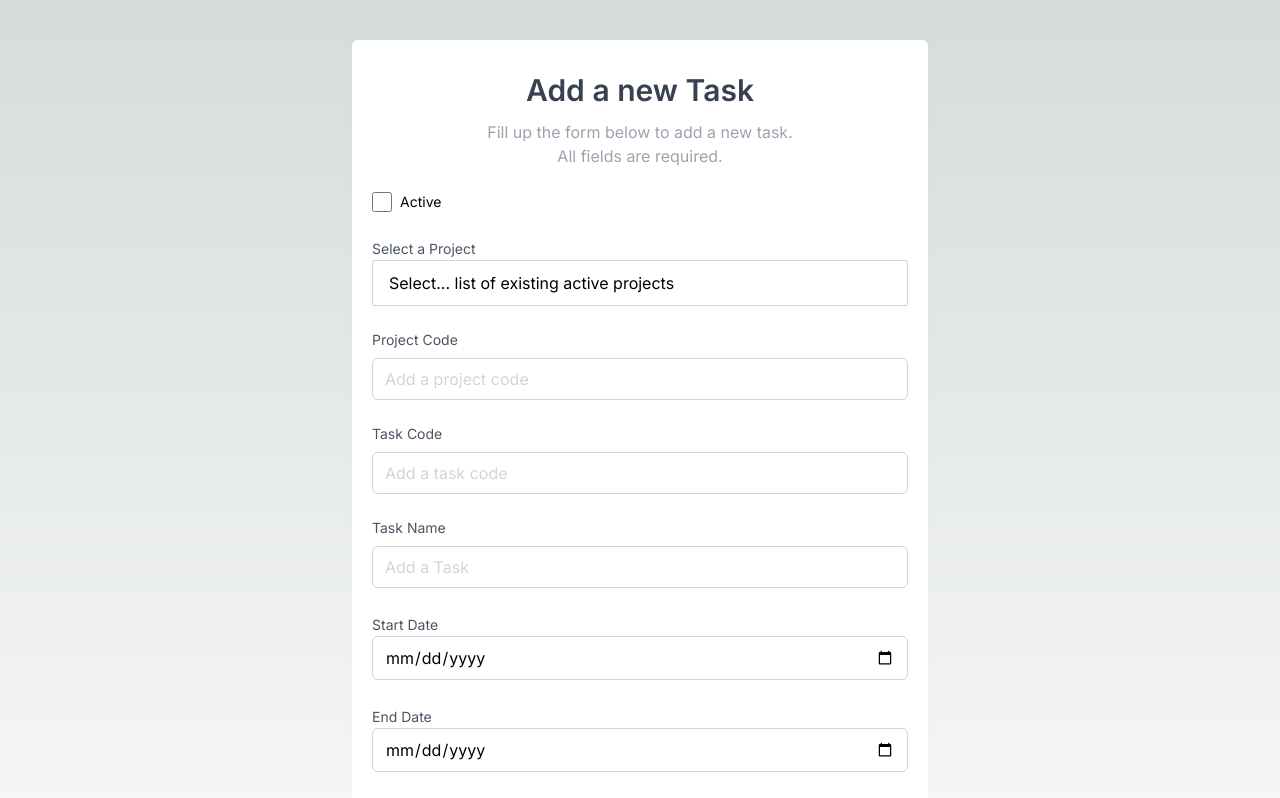
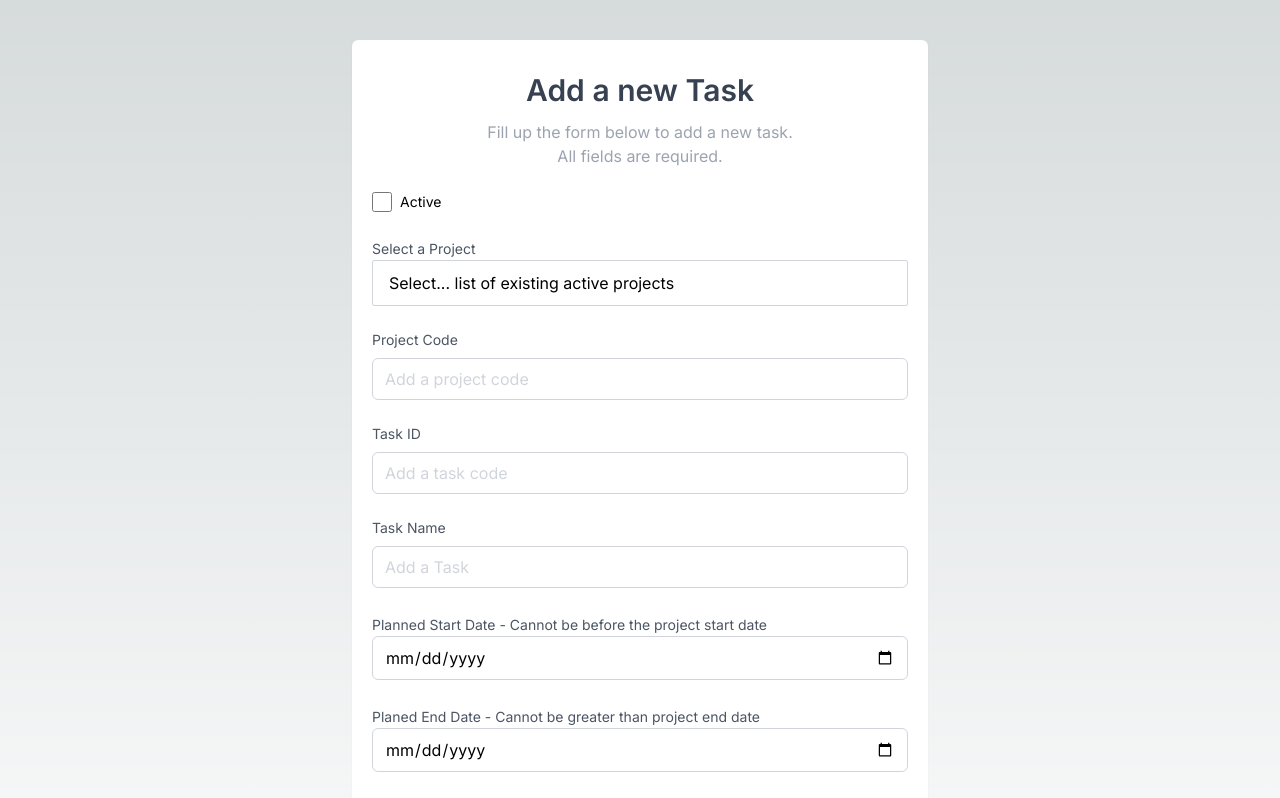
Before and after one commit to bashiraziz/EVMS, a Next.js app: page /addTask in a window 1280 px wide. Shown: the top 798 px of the page. Built offline with nearby package versions, Linux system fonts and the light colour scheme.

Commit message:
misc fixes

```diff
--- /dev/null
+++ b/app/addData/page.tsx
@@ -0,0 +1,19 @@
+import { FC } from "react"
+
+const AddData: FC = () => {
+    return(
+
+        <div className="p-10">
+        <div className="group relative w-max">
+            <button>Click me!</button>
+            <span
+            className="pointer-events-none absolute -top-7 left-0 w-max opacity-0 transition-opacity group-hover:opacity-100"
+            >
+            This is a button.
+            </span>
+        </div>
+        </div>
+
+    )
+    }
+    export default AddData;
--- a/app/addTask/page.tsx
+++ b/app/addTask/page.tsx
@@ -49,7 +49,7 @@ const AddTask: FC = () => {
         </div>
         <div className="mb-6">
           <label htmlFor="taskCode" className="block mb-2 text-sm text-gray-600"
-            >Task Code</label
+            >Task ID</label
           >
           <input
             type="text"
@@ -73,7 +73,7 @@ const AddTask: FC = () => {
         </div>
         <div className="mb-6">
             {/* start date cannot be before the start date of the project */}
-          <label htmlFor="startDate" className="text-sm text-gray-600">Start Date</label>
+          <label htmlFor="startDate" className="text-sm text-gray-600">Planned Start Date -  Cannot be before the project start date</label>
           <input
             type="Date"
             name="startDate"
@@ -83,7 +83,13 @@ const AddTask: FC = () => {
         </div>
         <div className="mb-6">
             {/* start date cannot be before the start date of the project */}
-          <label htmlFor="endDate" className="text-sm text-gray-600">End Date</label>
+        <div className="group relative w-max">
+          <label htmlFor="endDate" className="text-sm text-gray-600">Planed End Date - Cannot be greater  than project end date</label>
+          <span
+             className="pointer-events-none absolute -top-6 left-0 w-max rounded bg-gray-900 px-2 py-1 text-sm font-medium text-gray-50 opacity-0 shadow transition-opacity group-hover:opacity-100">
+             End date cannot be greater than the end date of the project.
+        </span>
+        </div>
           <input
             type="Date"
             name="endDate"
```
